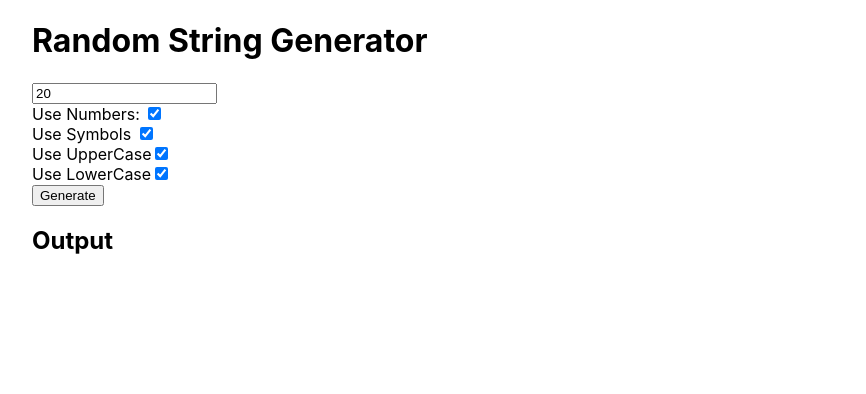
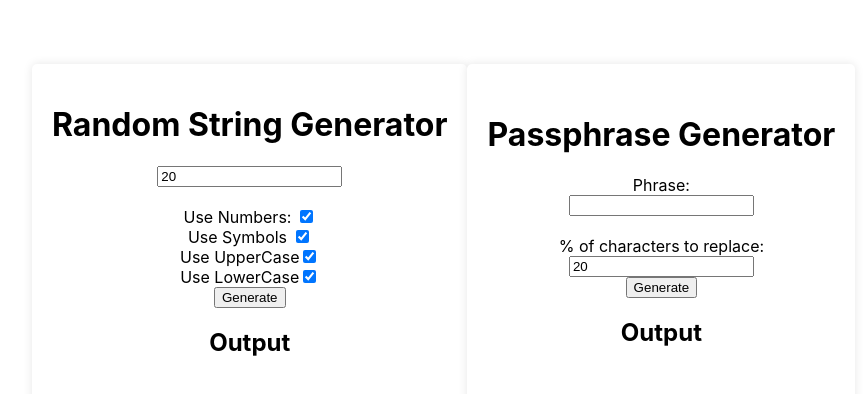
Before and after one commit to jrmeier/toolbox, a Next.js app: page / in a window 1280 px wide. Shown: the top 394 px of the page, without its empty margins (0-866 px from the left). Built offline with nearby package versions, Linux system fonts and the light colour scheme.

Commit message:
added the passphrase generator

```diff
--- /dev/null
+++ b/pages/Toolbox/PassphraseGenerator.js
@@ -0,0 +1,97 @@
+import { useState } from 'react'
+import styles from '../../styles/Tool.module.css'
+
+export const generateRandomizedString = (inputString, percentageToReplace = 20) =>{
+    const substitutionMap = {
+        'a':['@','q','Q'],
+        'b':['8'],
+        'c':['(','[','{'],
+        'd':[']'],
+        'e':['3'],
+        'f':['|'],
+        'g':['6','9'],
+        'h':['#'],
+        'i':['1','!','|'],
+        'j':[],
+        'k':['|>'],
+        'l':['|','1'],
+        'm':[],
+        'n':[],
+        'o':['0','()'],
+        'p':['%'],
+        'q':[],
+        'r':['2'],
+        's':['5','$'],
+        't':[],
+        'u':[],
+        'v':['\/'],
+        'w':['w'],
+        'x':['*'],
+        'y':['why'],
+        'z':[],
+        ' ':['+','-','_'],
+        0:['o','O','()'],
+        1:['i','I','|'],
+        2:['z','Z'],
+        3:['e','E'],
+        4:[],
+        5: ['s','S','$'],
+        6: [],
+        7: [],
+        8: ['b','B'],
+        9: ['p','P'],
+    }
+
+    // figure out how many characters to replace
+    const givenStringLength = inputString.length
+    const numberOfCharactersToReplace = Math.floor(givenStringLength * (percentageToReplace / 100))
+
+
+    const indexesToReplace = []
+    let i = 0
+
+    let newString = inputString
+    while(i < numberOfCharactersToReplace){
+        // select a random index to replace
+        const randomIndex = Math.floor(Math.random() * givenStringLength)
+        if(!indexesToReplace.includes(randomIndex)){
+            indexesToReplace.push(randomIndex)
+        }
+        i++
+    }
+    // replace the characters
+    indexesToReplace.forEach(index => {
+        // get a character to replace with
+        const replacementOptions = substitutionMap[inputString[index]] || []
+        const replacement = replacementOptions[Math.floor(Math.random() * replacementOptions.length)] || inputString[index]
+        console.log({index, replacement})
+        newString = newString.substring(0, index) + replacement + newString.substring(index + 1)
+    })
+    console.log({givenStringLength, numberOfCharactersToReplace, newString, indexesToReplace: indexesToReplace.join(',')})
+    return newString
+
+
+
+
+}
+
+
+export default function PassphraseGenerator()  {
+    const [givenPhrase, setGivenPhrase] = useState('');
+    const [generatedPhrase, setGeneratedPhrase] = useState('');
+    const [percentageToReplace, setPercentageToReplace] = useState(20);
+
+    return (<div className={styles.box}>
+        <h1>Passphrase Generator</h1>
+        Phrase: <input type="text" name="givenPhrase" value={givenPhrase} onChange={(e) => setGivenPhrase(e.target.value)} />
+        <br />
+        % of characters to replace: <input type="number" name="percentageToReplace" value={percentageToReplace} onChange={(e) => setPercentageToReplace(e.target.value)} />
+        <input type="button" name="generate" value='Generate' onClick={()=>setGeneratedPhrase(generateRandomizedString(givenPhrase, percentageToReplace))}/>
+        <h2>Output</h2>
+        <div/>
+        <blockquote style={{ wordBreak: 'break-word', backgroundColor: 'lightgray'}}>
+            { generatedPhrase}
+        </blockquote>
+    </div>)
+
+}
--- a/pages/Toolbox/RandomStringGenerator.js
+++ b/pages/Toolbox/RandomStringGenerator.js
@@ -1,4 +1,6 @@
-import { useState } from 'react'
+import styles from '../../styles/Tool.module.css'
+
+import { useState } from "react"
 export const generateRandomString = (
   length = 20,
   useNumbers = true,
@@ -20,6 +22,8 @@ export const generateRandomString = (
   console.log(result)
   return result
 }
+
+
 export default function RandomStringGenerator() {
   const [generatedString,setGeneratedString] = useState('');
   const [useNumbers,setUseNumbers] = useState(true);
@@ -33,17 +37,17 @@ export default function RandomStringGenerator() {
   }
 
   return (
-    <div>
+    <div className={styles.box}>
       <h1>Random String Generator</h1>
       <input type="number" name="length" value={length} onChange={(e) =>setLength(e.target.value) } /><br />
-      Use Numbers: <input type="checkbox" name="useNumbers" checked={useNumbers} onChange={(a) => setUseNumbers(!useNumbers)} /><br />
-      Use Symbols <input type="checkbox" name="useSymbols" checked={useSymbols} onChange={() => setUseSymbols(!useSymbols)} /><br />
-      Use UpperCase<input type="checkbox" name="useUpperCase" checked={useUpperCase} onChange={() => setUseUpperCase(!useUpperCase)} /><br />
-      Use LowerCase<input type="checkbox" name="useLowerCase" checked={useLowerCase} onChange={() => setUseLowerCase(!useLowerCase)} /><br />
+      <div>Use Numbers: <input type="checkbox" name="useNumbers" checked={useNumbers} onChange={(a) => setUseNumbers(!useNumbers)} /></div>
+      <div>Use Symbols <input type="checkbox" name="useSymbols" checked={useSymbols} onChange={() => setUseSymbols(!useSymbols)} /></div>
+      <div> Use UpperCase<input type="checkbox" name="useUpperCase" checked={useUpperCase} onChange={() => setUseUpperCase(!useUpperCase)} /></div>
+      <div>Use LowerCase<input type="checkbox" name="useLowerCase" checked={useLowerCase} onChange={() => setUseLowerCase(!useLowerCase)} /></div>
       <input type="button" name="generate" value="Generate" onClick={() => setGeneratedString(generateRandomString(length, useNumbers, useSymbols, useUpperCase, useLowerCase))} />
 
       <h2>Output</h2>
-      <div style={{ maxWidth: 500}} />
+      <div/>
       <blockquote style={{ wordBreak: 'break-word', backgroundColor: 'lightgray'}}>
         { generatedString }
       </blockquote>
--- a/pages/index.js
+++ b/pages/index.js
@@ -2,6 +2,7 @@ import Head from 'next/head'
 import Image from 'next/image'
 import styles from '../styles/Home.module.css'
 import RandomStringGenerator from './Toolbox/RandomStringGenerator'
+import PassphraseGenerator from './Toolbox/PassphraseGenerator'
 
 export default function Home() {
   return (
@@ -11,7 +12,10 @@ export default function Home() {
         <meta name="description" content="Little tools and scripts for JavaScript and Python devs." />
         <link rel="icon" href="/favicon.ico" />
       </Head>
-      <RandomStringGenerator />
+      <main className={styles.main}>
+        <RandomStringGenerator />
+        <PassphraseGenerator />
+      </main>
     </div>
   )
 }
--- a/styles/Home.module.css
+++ b/styles/Home.module.css
@@ -3,13 +3,11 @@
 }
 
 .main {
-  min-height: 100vh;
+  min-height: 20vh;
   padding: 4rem 0;
   flex: 1;
   display: flex;
-  flex-direction: column;
-  justify-content: center;
-  align-items: center;
+  flex-direction: row;
 }
 
 .footer {
--- /dev/null
+++ b/styles/Tool.module.css
@@ -0,0 +1,11 @@
+.box {
+    max-width: 500px;
+    background-color: #fff;
+    border-radius: 5px;
+    box-shadow: 0 0 10px rgba(0, 0, 0, 0.1);
+    padding: 20px;
+    display: flex;
+    flex-direction: column;
+    justify-content: center;
+    align-items: center;
+}
```
Also changed, not shown: styles/RandomStringGenerator.module.css (added), 2 other files (tests, documents, lock files or other folders).
